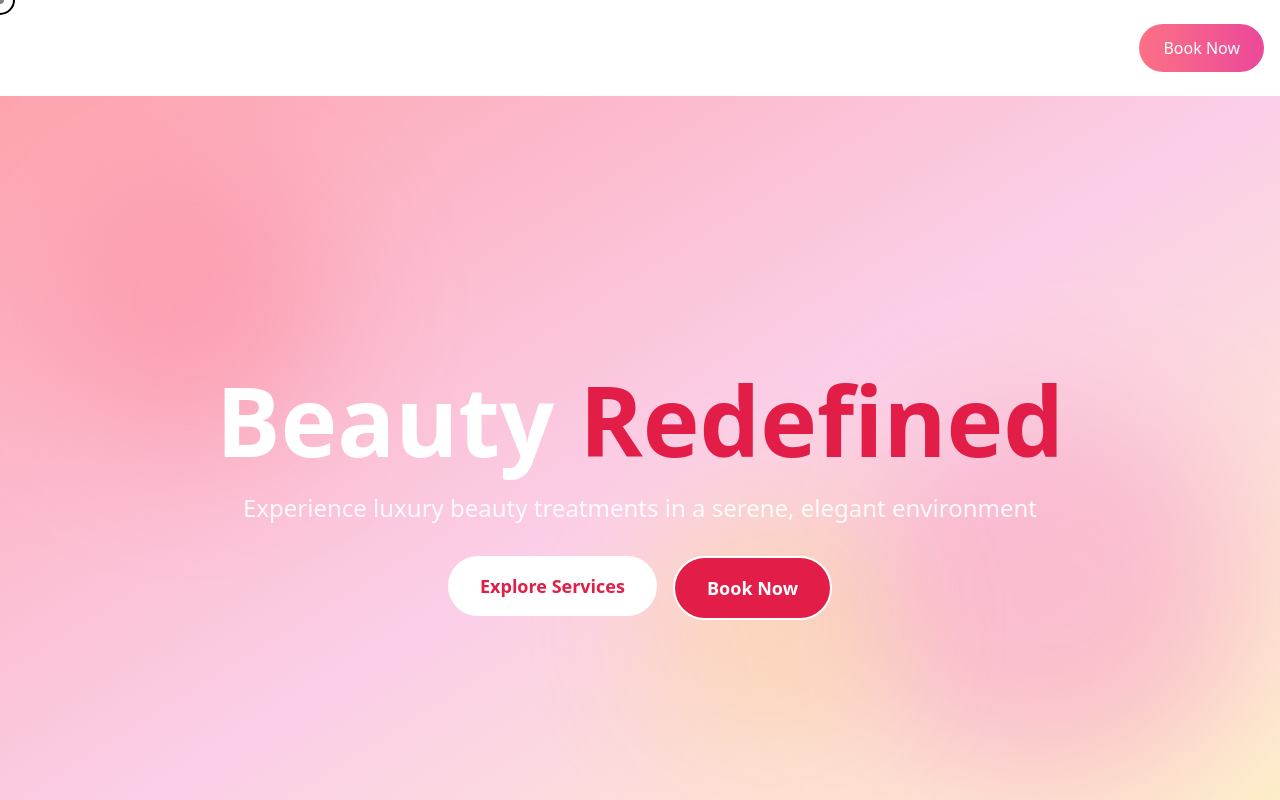
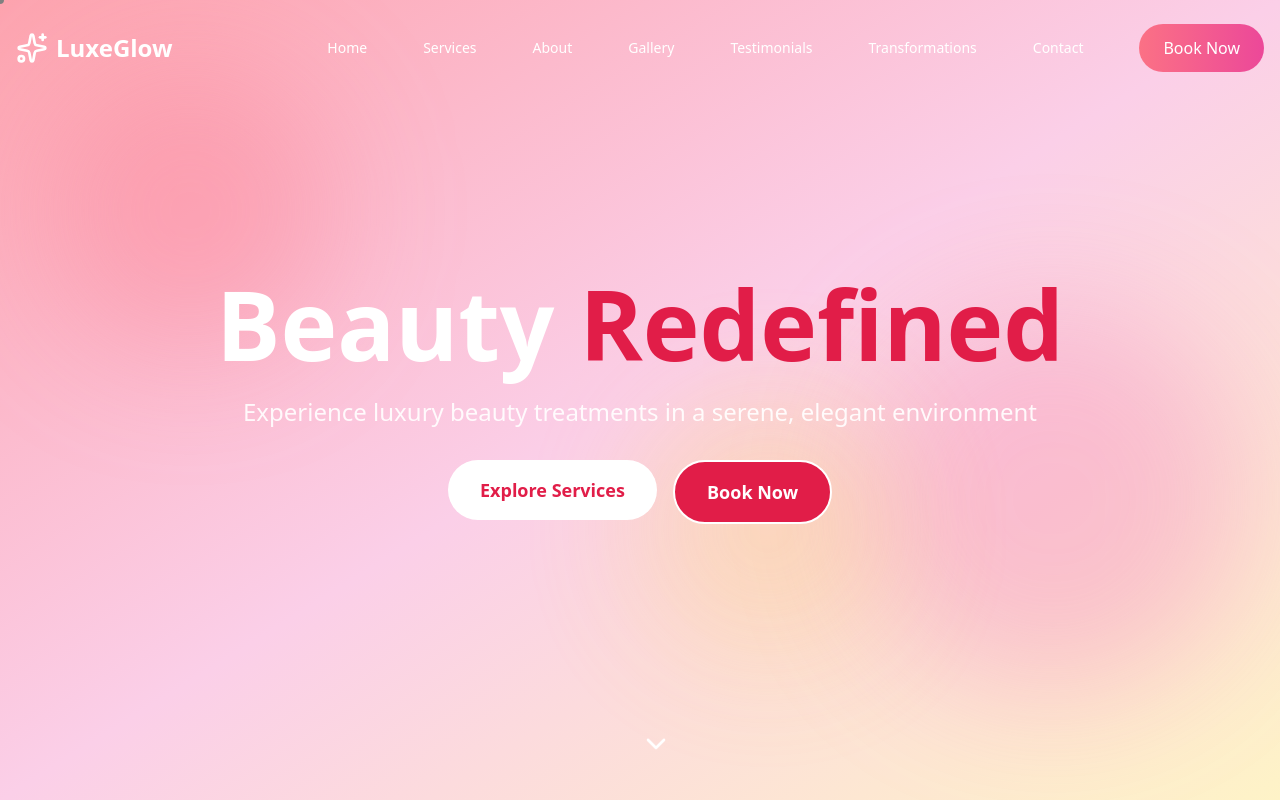
Before and after one commit to Avinash07x/LuxeGlow, a React (Vite) app in the folder Beauty/: page / in a window 1280 px wide. Shown: the top 800 px of the page. Built offline with nearby package versions, Linux system fonts and the light colour scheme.

Commit message:
Updated code

```diff
--- a/Beauty/src/App.jsx
+++ b/Beauty/src/App.jsx
@@ -14,7 +14,7 @@ function App() {
       <CustomCursor />
       <Navbar />
 
-      <main className="overflow-x-hidden pt-24">
+      <main className="overflow-x-hidden">
         <Routes>
           <Route path="/" element={<Home />} />
           <Route path="/transformations" element={<BeforeAfter />} />
```
